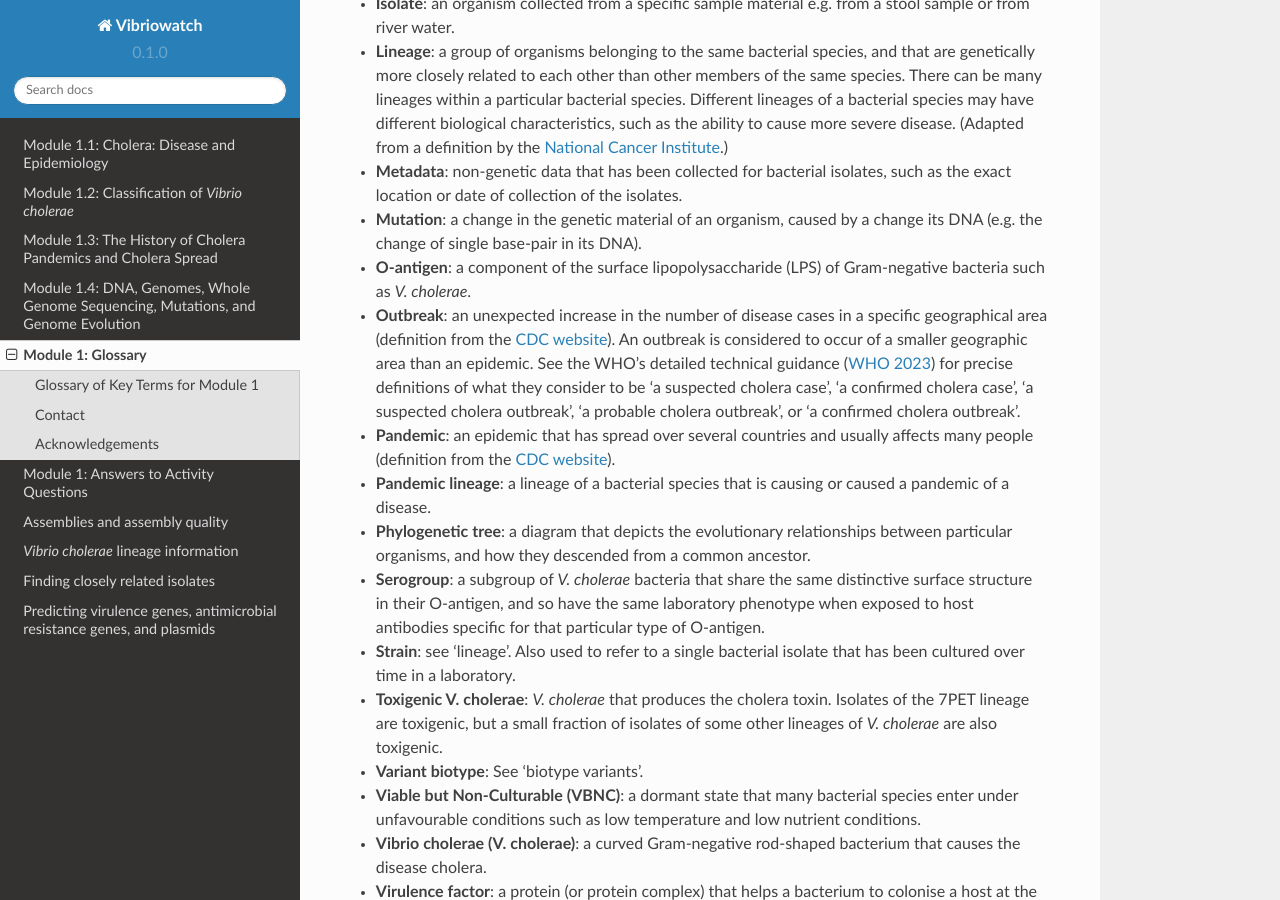
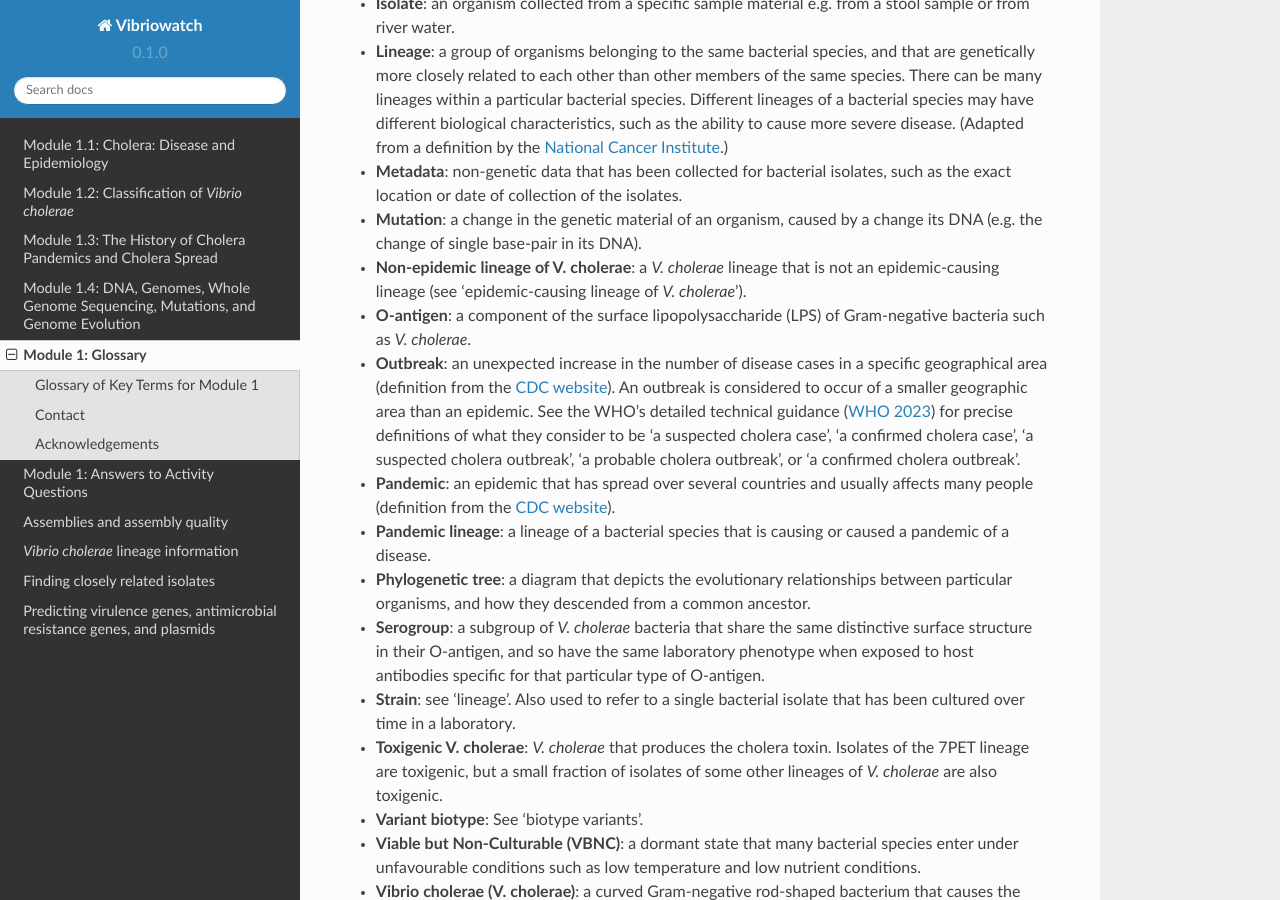
Before and after one commit to avrilcoghlan/cholerabook, a Sphinx documentation site: the page built from docs/source/vibriogenomes_glossary.rst, in a window 1280 px wide and 900 px high, scrolled down 1184 px. Built offline with Sphinx 7.4.7 and the Read the Docs theme 2.0.0, drawn with Linux system fonts in a browser that asks for light colours.

Commit message:
Update vibriogenomes_glossary.rst

```diff
--- a/docs/source/vibriogenomes_glossary.rst
+++ b/docs/source/vibriogenomes_glossary.rst
@@ -22,6 +22,7 @@ Glossary of Key Terms for Module 1
 * **Lineage**: a group of organisms belonging to the same bacterial species, and that are genetically more closely related to each other than other members of the same species. There can be many lineages within a particular bacterial species. Different lineages of a bacterial species may have different biological characteristics, such as the ability to cause more severe disease. (Adapted from a definition by the `National Cancer Institute`_.)
 * **Metadata**: non-genetic data that has been collected for bacterial isolates, such as the exact location or date of collection of the isolates.
 * **Mutation**: a change in the genetic material of an organism, caused by a change its DNA (e.g. the change of single base-pair in its DNA).
+* **Non-epidemic lineage of V. cholerae**: a *V. cholerae* lineage that is not an epidemic-causing lineage (see 'epidemic-causing lineage of *V. cholerae*').
 * **O-antigen**: a component of the surface lipopolysaccharide (LPS) of Gram-negative bacteria such as *V. cholerae*.
 * **Outbreak**: an unexpected increase in the number of disease cases in a specific geographical area (definition from the `CDC website`_). An outbreak is considered to occur of a smaller geographic area than an epidemic.  See the WHO's detailed technical guidance (`WHO 2023`_) for precise definitions of what they consider to be 'a suspected cholera case', 'a confirmed cholera case', 'a suspected cholera outbreak', 'a probable cholera outbreak', or 'a confirmed cholera outbreak'.
 * **Pandemic**: an epidemic that has spread over several countries and usually affects many people (definition from the `CDC website`_).
```
